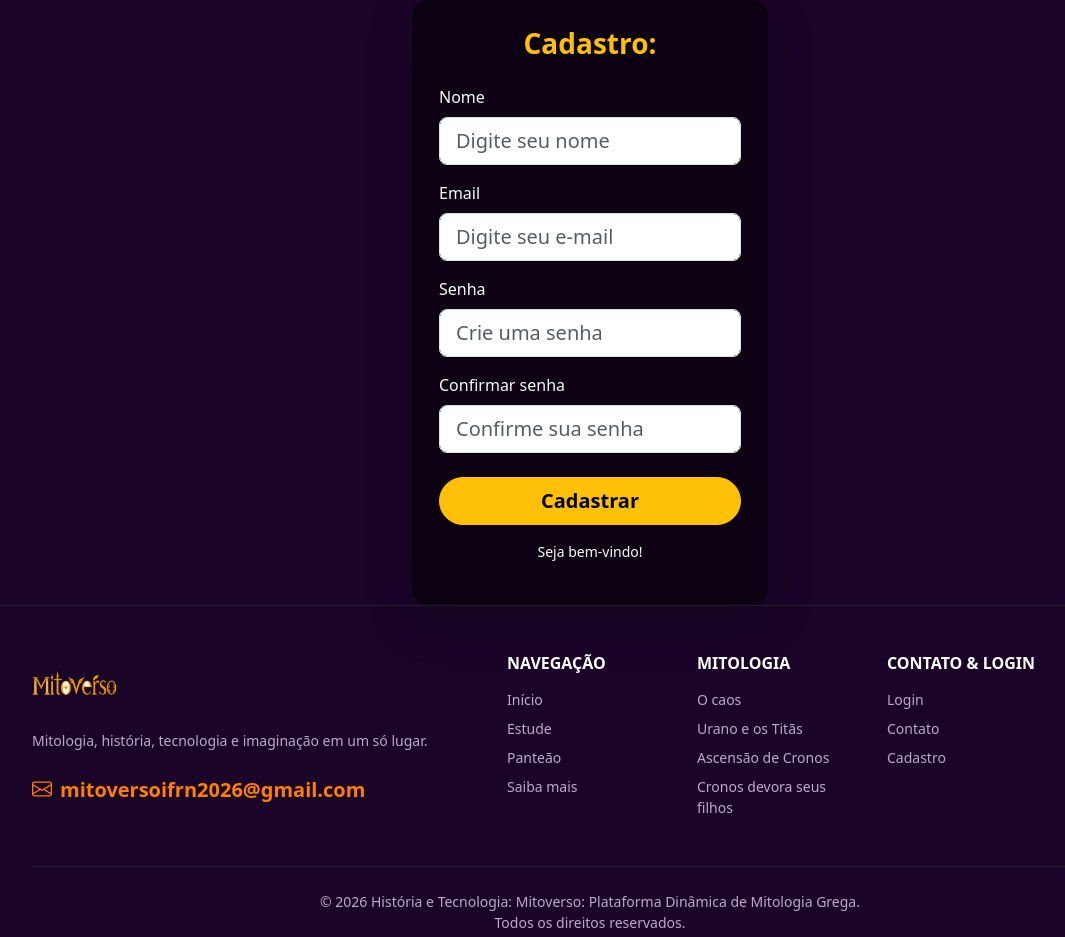
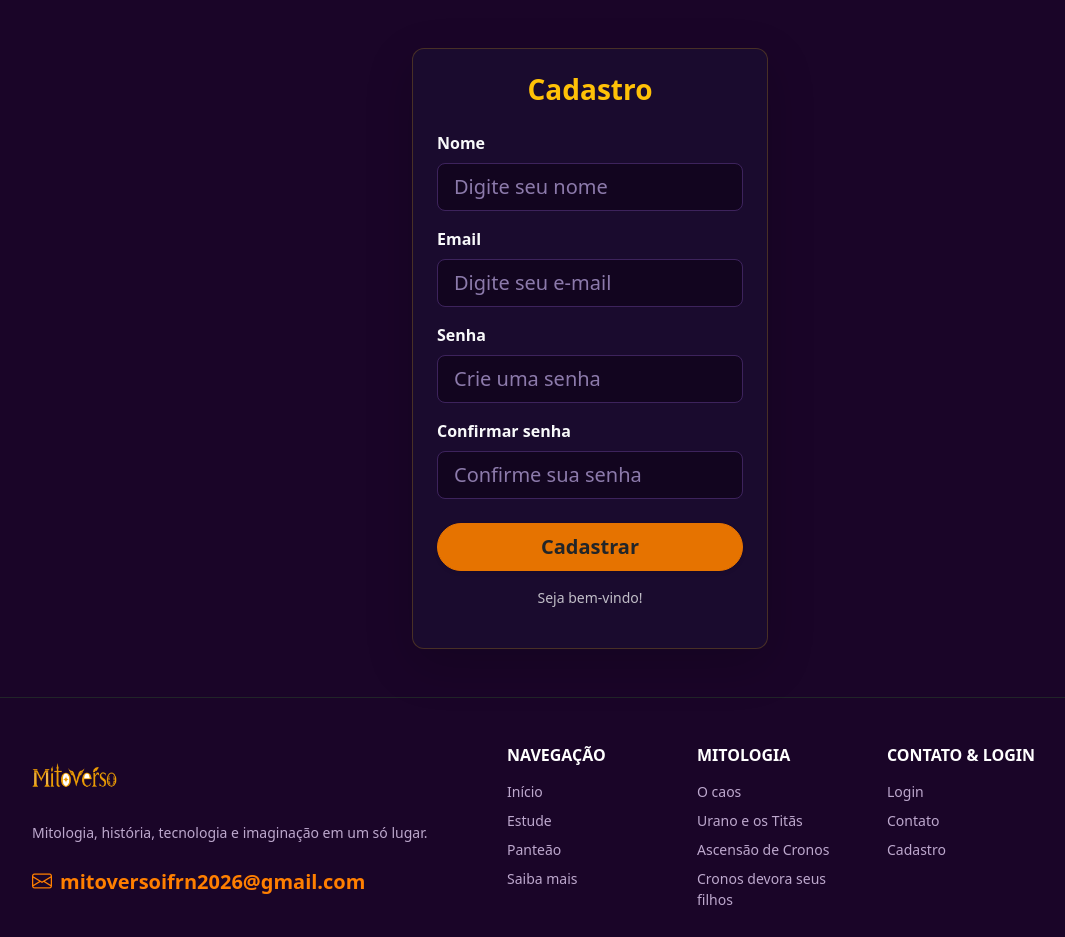
Before and after one commit to JuliaNasc1mento/Mitoverso, a Flask app: page /cadastro in a window 1280 px wide. Shown: the part 93-1030 px from the top of the page, without its empty margins (50-1115 px from the left). Run offline with Flask 3, Linux system fonts and the light colour scheme.

Commit message:
Atualização de estilo

```diff
--- /dev/null
+++ b/app/static/css/cadastro.css
@@ -0,0 +1,37 @@
+/* Fundo do card de cadastro alinhado ao padrão Mitoverso */
+.custom-card-cadastro {
+    background-color: #1a0b2e !important;
+    border: 1px solid rgba(255, 193, 7, 0.2) !important;
+    border-radius: 12px;
+}
+
+/* Campos de texto personalizados para tema escuro */
+.custom-input {
+    background-color: #12051f !important;
+    border: 1px solid #3d235c !important;
+    color: #f8f9fa !important;
+}
+
+.custom-input::placeholder {
+    color: #8c7aab !important;
+}
+
+.custom-input:focus {
+    background-color: #12051f !important;
+    border-color: #e67300 !important;
+    color: #f8f9fa !important;
+    box-shadow: 0 0 0 0.25rem rgba(255, 193, 7, 0.25) !important;
+}
+
+/* Botão de envio em destaque (laranja/amarelo) */
+.custom-btn-warning {
+    background-color: #e67300 !important;
+    border-color: #e67300 !important;
+    transition: all 0.3s ease;
+}
+
+.custom-btn-warning:hover {
+    background-color: #e67300 !important;
+    border-color: #e67300 !important;
+    transform: translateY(-1px);
+}
--- a/app/templates/usuario/cadastro.html
+++ b/app/templates/usuario/cadastro.html
@@ -1,29 +1,24 @@
 {% extends 'base.html' %}
-
-{% block titulo %} Mitoverso {% endblock %}
-
+{% block titulo %} Mitoverso | Cadastro {% endblock %}
+{% block css %} <link rel="stylesheet"href="{{ url_for('static', filename='css/cadastro.css') }}"> {% endblock %}
 {% block conteudo %}
 
-    <!--Principal-->
-    <main>
-        <section class="hero d-flex align-items-center">
+<main class="flex-grow-1 d-flex align-items-center justify-content-center py-5">
+    <section class="hero w-100 d-flex align-items-center">
         <div class="container">
             <div class="row justify-content-center">
                 <div class="col-md-6 col-lg-4">
-                        <div class="card bg-black bg-opacity-50 text-light shadow-lg border-3 rounded-4">
-                            <div class="card-body p-4">
+                    <!-- Card estilizado com a identidade visual do Mitoverso -->
+                    <div class="card p-4 shadow-lg border-0 custom-card-cadastro">
 
-                                <!--Título para section-->
-                                <h3 class="text-center fw-bold text-warning mb-4">Cadastro:</h3>
+                        <!-- Título da section -->
+                        <h3 class="text-center fw-bold text-warning mb-4">Cadastro</h3>
 
                         {% with mensagens = get_flashed_messages(with_categories=true) %}
                             {% for categoria, mensagem in mensagens %}
-                                        <div class="alert alert-{{ categoria }} alert-dismissible fade show"
-                                            role="alert">
+                                <div class="alert alert-{{ categoria }} alert-dismissible fade show" role="alert">
                                     {{ mensagem }}
-                                            <button type="button" class="btn-close"
-                                                    data-bs-dismiss="alert"
-                                                    aria-label="Fechar"></button>
+                                    <button type="button" class="btn-close" data-bs-dismiss="alert" aria-label="Fechar"></button>
                                 </div>
                             {% endfor %}
                         {% endwith %}
@@ -32,54 +27,57 @@
                         <form method="POST" action="{{ url_for('autenticacao.cadastro') }}">
                             {{ form.hidden_tag() }}
 
+                            <!-- Nome -->
                             <div class="mb-3">
-                                        {{ form.nome.label(class="form-label") }}
-                                        {{ form.nome(class="form-control form-control-lg", placeholder="Digite seu nome") }}
+                                {{ form.nome.label(class="form-label text-light fw-semibold") }}
+                                {{ form.nome(class="form-control form-control-lg custom-input", placeholder="Digite seu nome") }}
 
                                 {% for erro in form.nome.errors %}
-                                            <div class="text-danger small">{{ erro }}</div>
+                                    <div class="text-danger small mt-1">{{ erro }}</div>
                                 {% endfor %}
                             </div>
 
+                            <!-- Email -->
                             <div class="mb-3">
-                                        {{ form.email.label(class="form-label") }}
-                                        {{ form.email(class="form-control form-control-lg", placeholder="Digite seu e-mail") }}
+                                {{ form.email.label(class="form-label text-light fw-semibold") }}
+                                {{ form.email(class="form-control form-control-lg custom-input", placeholder="Digite seu e-mail") }}
 
                                 {% for erro in form.email.errors %}
-                                            <div class="text-danger small">{{ erro }}</div>
+                                    <div class="text-danger small mt-1">{{ erro }}</div>
                                 {% endfor %}
                             </div>
 
+                            <!-- Senha -->
                             <div class="mb-3">
-                                        {{ form.senha.label(class="form-label") }}
-                                        {{ form.senha(class="form-control form-control-lg", placeholder="Crie uma senha") }}
+                                {{ form.senha.label(class="form-label text-light fw-semibold") }}
+                                {{ form.senha(class="form-control form-control-lg custom-input", placeholder="Crie uma senha") }}
 
                                 {% for erro in form.senha.errors %}
-                                            <div class="text-danger small">{{ erro }}</div>
+                                    <div class="text-danger small mt-1">{{ erro }}</div>
                                 {% endfor %}
                             </div>
 
+                            <!-- Confirmar Senha -->
                             <div class="mb-3">
-                                        {{ form.confirmar_senha.label(class="form-label") }}
-                                        {{ form.confirmar_senha(class="form-control form-control-lg", placeholder="Confirme sua senha") }}
+                                {{ form.confirmar_senha.label(class="form-label text-light fw-semibold") }}
+                                {{ form.confirmar_senha(class="form-control form-control-lg custom-input", placeholder="Confirme sua senha") }}
 
                                 {% for erro in form.confirmar_senha.errors %}
-                                            <div class="text-danger small">{{ erro }}</div>
+                                    <div class="text-danger small mt-1">{{ erro }}</div>
                                 {% endfor %}
                             </div>
 
                             <!-- Botão para cadastrar -->
                             <div class="d-grid mt-4">
-                                        {{ form.enviar(class="btn btn-warning btn-lg fw-bold rounded-pill") }}
+                                {{ form.enviar(class="btn btn-warning btn-lg fw-bold rounded-pill text-dark shadow-sm custom-btn-warning") }}
                             </div>
                         </form>
-                                <p class="text-center mt-3 small">Seja bem-vindo!</p>
-                            </div>
+
+                        <p class="text-center mt-3 small text-light opacity-75">Seja bem-vindo!</p>
                     </div>
                 </div>
             </div>
         </div>
     </section>
 </main>
-
 {% endblock %}
```
Also changed, not shown: app/static/css/login.css (added, +41 -0 lines), app/templates/usuario/login.html (+16 -34 lines), instance/mitoverso.db. Lines whose indentation alone changed are shown as unchanged.
